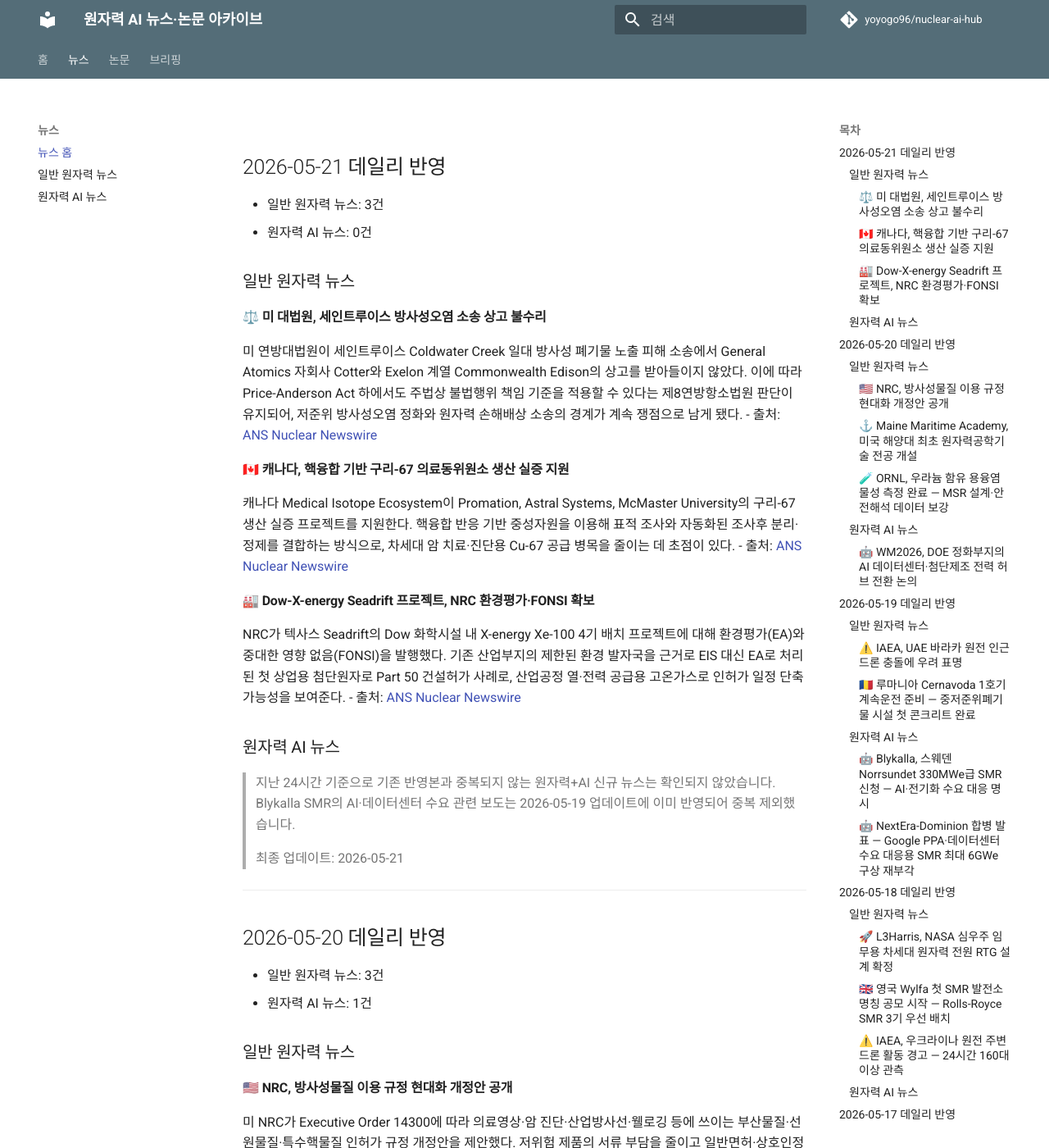
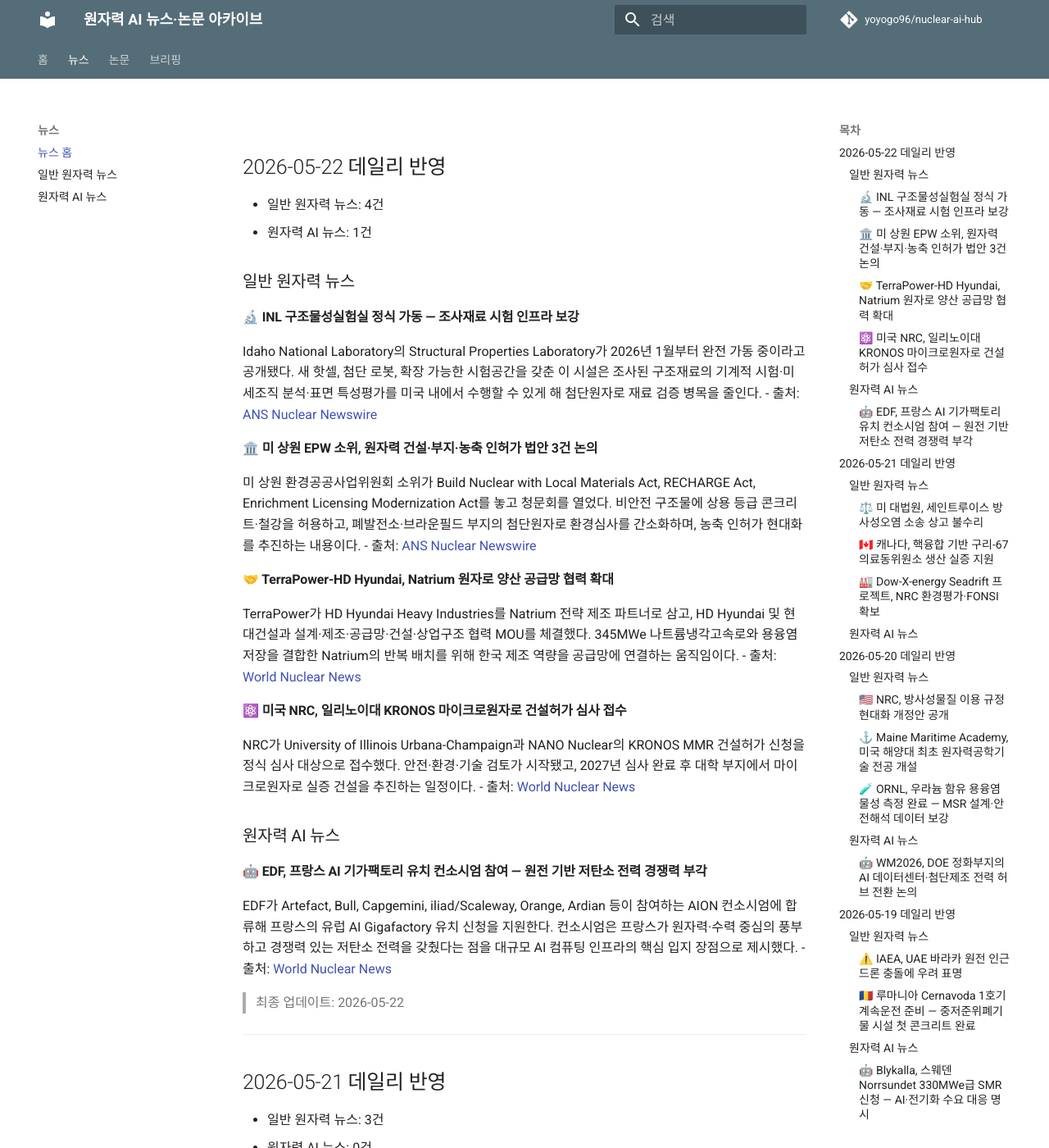
Before and after one commit to yoyogo96/nuclear-ai-hub, an MkDocs documentation site: the page built from docs/news/index.md, in a window 1280 px wide and 1400 px high. Shown: the whole window at 82% size. Built offline with MkDocs 1.6.1 and Material for MkDocs 9.7.7, drawn with Linux system fonts in a browser that asks for light colours; comment, search, counter and statistics services are not loaded.

Commit message:
Daily nuclear AI update 2026-05-22

```diff
--- a/docs/briefings/index.md
+++ b/docs/briefings/index.md
@@ -1,3 +1,26 @@
+## 2026-05-22 데일리 브리핑
+
+### 오늘의 3줄 요약
+1. 🤖 EDF가 AION 컨소시엄에 합류해 프랑스 AI Gigafactory 유치전에 원전·수력 기반 저탄소 전력 경쟁력을 내세움.
+2. 🤝 TerraPower-HD Hyundai 협력이 Natrium 원자로의 반복 배치와 공급망 양산 체계를 한국 제조 역량과 연결.
+3. 🔬 INL 구조물성실험실과 일리노이 KRONOS MMR 심사 접수 등 첨단원자로 연구·실증 인프라가 동시에 진전.
+
+### 주요 뉴스
+| 분류 | 제목 | 출처 |
+|------|------|------|
+| AI+원전 | EDF, 프랑스 AI 기가팩토리 유치 컨소시엄 참여 | World Nuclear News |
+| 일반 | INL 구조물성실험실 정식 가동 | ANS Nuclear Newswire |
+| 일반 | 미 상원 EPW 소위, 원자력 건설·부지·농축 인허가 법안 논의 | ANS Nuclear Newswire |
+| 일반 | TerraPower-HD Hyundai, Natrium 원자로 양산 공급망 협력 확대 | World Nuclear News |
+| 일반 | NRC, 일리노이대 KRONOS 마이크로원자로 건설허가 심사 접수 | World Nuclear News |
+
+### 학술 논문
+> 지난 24시간 기존 반영본과 중복되지 않는 원자력+AI 신규 논문은 확인되지 않았습니다.
+
+> 최종 업데이트: 2026-05-22
+
+---
+
 ## 2026-05-21 데일리 브리핑
 
 ### 오늘의 3줄 요약
--- a/docs/news/index.md
+++ b/docs/news/index.md
@@ -1,3 +1,35 @@
+## 2026-05-22 데일리 반영
+- 일반 원자력 뉴스: 4건
+- 원자력 AI 뉴스: 1건
+
+### 일반 원자력 뉴스
+
+#### 🔬 INL 구조물성실험실 정식 가동 — 조사재료 시험 인프라 보강
+Idaho National Laboratory의 Structural Properties Laboratory가 2026년 1월부터 완전 가동 중이라고 공개됐다. 새 핫셀, 첨단 로봇, 확장 가능한 시험공간을 갖춘 이 시설은 조사된 구조재료의 기계적 시험·미세조직 분석·표면 특성평가를 미국 내에서 수행할 수 있게 해 첨단원자로 재료 검증 병목을 줄인다.
+- 출처: [ANS Nuclear Newswire](https://www.ans.org/news/2026-05-21/article-8063/structural-properties-laboratory-now-open-at-inl/)
+
+#### 🏛️ 미 상원 EPW 소위, 원자력 건설·부지·농축 인허가 법안 3건 논의
+미 상원 환경공공사업위원회 소위가 Build Nuclear with Local Materials Act, RECHARGE Act, Enrichment Licensing Modernization Act를 놓고 청문회를 열었다. 비안전 구조물에 상용 등급 콘크리트·철강을 허용하고, 폐발전소·브라운필드 부지의 첨단원자로 환경심사를 간소화하며, 농축 인허가 현대화를 추진하는 내용이다.
+- 출처: [ANS Nuclear Newswire](https://www.ans.org/news/2026-05-21/article-8060/senate-epw-subcommittee-weighs-in-on-three-nuclear-energy-bills/)
+
+#### 🤝 TerraPower-HD Hyundai, Natrium 원자로 양산 공급망 협력 확대
+TerraPower가 HD Hyundai Heavy Industries를 Natrium 전략 제조 파트너로 삼고, HD Hyundai 및 현대건설과 설계·제조·공급망·건설·상업구조 협력 MOU를 체결했다. 345MWe 나트륨냉각고속로와 용융염 저장을 결합한 Natrium의 반복 배치를 위해 한국 제조 역량을 공급망에 연결하는 움직임이다.
+- 출처: [World Nuclear News](https://www.world-nuclear-news.org/articles/terrapower-and-hd-hyundai-sign-natrium-reactor-agreements)
+
+#### ⚛️ 미국 NRC, 일리노이대 KRONOS 마이크로원자로 건설허가 심사 접수
+NRC가 University of Illinois Urbana-Champaign과 NANO Nuclear의 KRONOS MMR 건설허가 신청을 정식 심사 대상으로 접수했다. 안전·환경·기술 검토가 시작됐고, 2027년 심사 완료 후 대학 부지에서 마이크로원자로 실증 건설을 추진하는 일정이다.
+- 출처: [World Nuclear News](https://www.world-nuclear-news.org/articles/microreactor-application-accepted-for-review-by-us-regulator)
+
+### 원자력 AI 뉴스
+
+#### 🤖 EDF, 프랑스 AI 기가팩토리 유치 컨소시엄 참여 — 원전 기반 저탄소 전력 경쟁력 부각
+EDF가 Artefact, Bull, Capgemini, iliad/Scaleway, Orange, Ardian 등이 참여하는 AION 컨소시엄에 합류해 프랑스의 유럽 AI Gigafactory 유치 신청을 지원한다. 컨소시엄은 프랑스가 원자력·수력 중심의 풍부하고 경쟁력 있는 저탄소 전력을 갖췄다는 점을 대규모 AI 컴퓨팅 인프라의 핵심 입지 장점으로 제시했다.
+- 출처: [World Nuclear News](https://www.world-nuclear-news.org/articles/edf-joins-alliance-to-support-ai-gigafactory-bid)
+
+> 최종 업데이트: 2026-05-22
+
+---
+
 ## 2026-05-21 데일리 반영
 - 일반 원자력 뉴스: 3건
 - 원자력 AI 뉴스: 0건
--- a/docs/papers/index.md
+++ b/docs/papers/index.md
@@ -1,3 +1,9 @@
+# 2026-05-22 업데이트
+
+> 지난 24시간 기준 공개 검색에서 기존 반영본과 중복되지 않는 원자력+AI 신규 논문은 확인되지 않았습니다. 검색 범위에는 nuclear reactor, fusion, plasma, fission, isotope와 machine learning/neural/artificial intelligence 조합을 포함했습니다.
+
+---
+
 # 2026-05-21 업데이트
 
 > 지난 24시간 기준 arXiv 공개 검색에서 기존 반영본과 중복되지 않는 원자력+AI 신규 논문은 확인되지 않았습니다. 검색 범위에는 nuclear reactor, fusion, plasma, fission, isotope와 machine learning/neural/artificial intelligence 조합을 포함했습니다.
```
